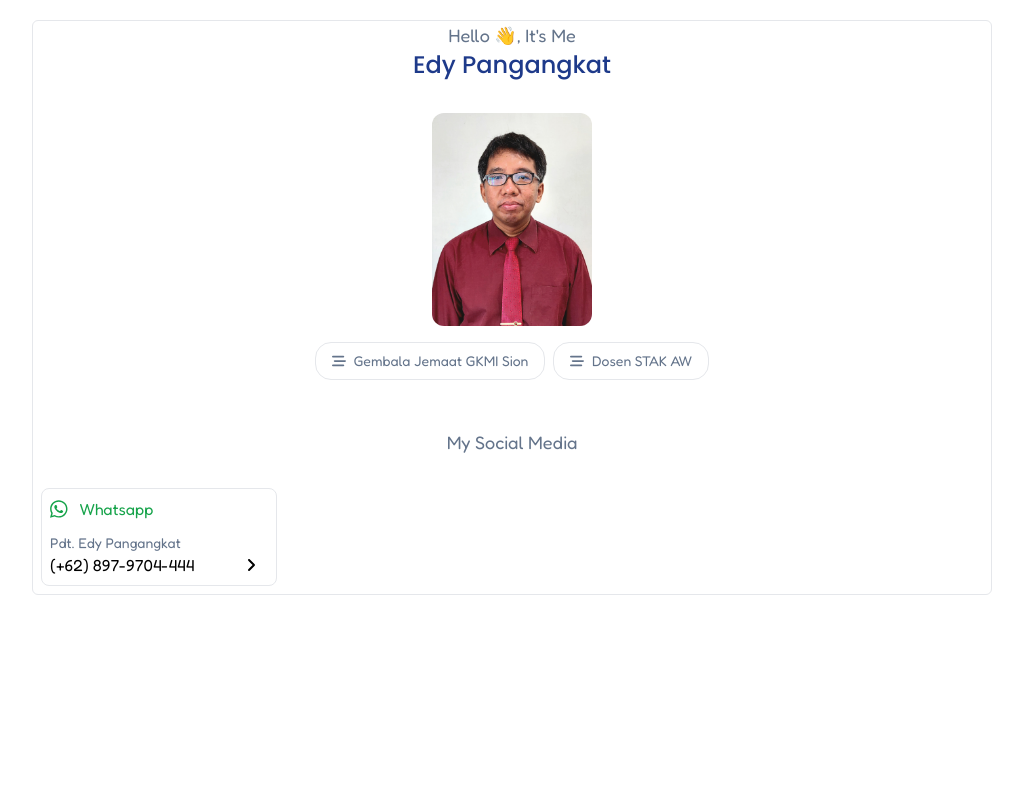
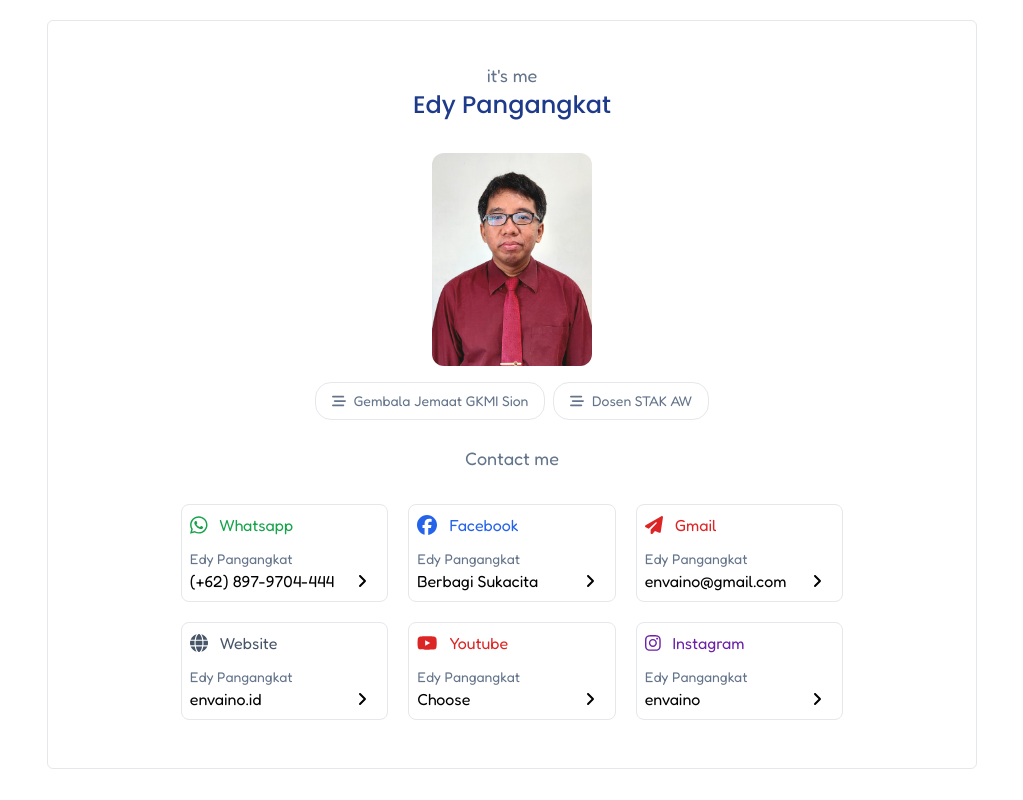
Before and after one commit to myoshuu/envaino_portfolio, a Vue app: page / in a window 1280 px wide. Shown: the whole page, without its empty margins (128-1151 px from the left). Built offline with nearby package versions, Linux system fonts and the light colour scheme.

Commit message:
Modal not Complete

```diff
--- a/src/App.vue
+++ b/src/App.vue
@@ -1,11 +1,12 @@
 <template>
-  <div class="flex justify-center align-center">
+  <div class="flex justify-center align-center mx-5 my-5">
+    <div class="overlay"></div>
     <!-- <p class="uppercase text-xs p-2 text-slate-400">Pdt. Edy Pangangkat</p> -->
-    <section class="mt-5 border rounded-md w-3/4">
+    <section class="border rounded-md p-10 w-3/4">
       <!-- Header -->
       <header>
-        <div class="title text-lg text-slate-500 text-center">
-          Hello 👋, It's Me
+        <div class="title text-lg text-slate-500 text-center lowercase">
+          It's Me
         </div>
         <p class="sub-title text-2xl text-center text-blue-900 font-medium">
           Edy Pangangkat
@@ -26,28 +27,227 @@
       </div>
 
       <!-- Medsos -->
-      <div class="contact">
-        <div class="title text-lg text-slate-500 mt-12 mb-6 text-center">
-          My Social Media
+      <div class="contact flex flex-col justify-center items-center">
+        <div class="title text-lg text-slate-500 my-6 text-center">
+          Contact me
         </div>
-        <div class="content p-2">
-          <Card icon="whatsapp" />
+        <div class="content p-2 grid grid-cols-3 gap-5 w-4/5">
+          <!-- Whatsapp -->
+          <div
+            class="
+              border
+              rounded-lg
+              hover:border-green-400
+              transition-colors
+              p-2
+            "
+          >
+            <a
+              class=""
+              href="https://api.whatsapp.com/send?phone=https://api.whatsapp.com/send?phone=https://wa.me/628979704444"
+            >
+              <div class="card-title flex items-center">
+                <fa
+                  :icon="['fab', 'whatsapp']"
+                  class="text-xl text-green-600"
+                />
+                <p class="ml-3 text-green-600">Whatsapp</p>
+              </div>
+              <div class="card-content mt-3">
+                <p class="text-sm text-slate-500">Edy Pangangkat</p>
+
+                <div class="sub-content flex justify-between items-center">
+                  <span>(+62) 897-9704-444</span>
+                  <fa :icon="['fas', 'angle-right']" class="mr-3" />
+                </div>
+              </div>
+            </a>
+          </div>
+
+          <!-- Facebook -->
+          <div
+            class="
+              border
+              rounded-lg
+              p-2
+              hover:border-blue-400
+              transition-colors
+            "
+          >
+            <a href="https://facebook.com/edy.pangangkat">
+              <div class="card-title flex items-center">
+                <fa :icon="['fab', 'facebook']" class="text-xl text-blue-600" />
+                <p class="ml-3 text-blue-600">Facebook</p>
+              </div>
+              <div class="card-content mt-3">
+                <p class="text-sm text-slate-500">Edy Pangangkat</p>
+
+                <div class="sub-content flex justify-between items-center">
+                  <span>Berbagi Sukacita</span>
+                  <fa :icon="['fas', 'angle-right']" class="mr-3" />
+                </div>
+              </div>
+            </a>
+          </div>
+
+          <!-- Email -->
+          <div
+            class="border rounded-lg p-2 hover:border-red-400 transition-colors"
+          >
+            <a href="mailto: envaino@gmail.com">
+              <div class="card-title flex items-center">
+                <fa
+                  :icon="['fas', 'paper-plane']"
+                  class="text-lg text-red-600"
+                />
+                <p class="ml-3 text-red-600">Gmail</p>
+              </div>
+              <div class="card-content mt-3">
+                <p class="text-sm text-slate-500">Edy Pangangkat</p>
+
+                <div class="sub-content flex justify-between items-center">
+                  <span>envaino@gmail.com</span>
+                  <fa :icon="['fas', 'angle-right']" class="mr-3" />
+                </div>
+              </div>
+            </a>
+          </div>
+
+          <!-- Website -->
+          <div
+            class="
+              border
+              rounded-lg
+              p-2
+              hover:border-slate-400
+              transition-colors
+            "
+          >
+            <a href="https://envaino.id">
+              <div class="card-title flex items-center">
+                <fa :icon="['fas', 'globe']" class="text-lg text-slate-600" />
+                <p class="ml-3 text-slate-600">Website</p>
+              </div>
+              <div class="card-content mt-3">
+                <p class="text-sm text-slate-500">Edy Pangangkat</p>
+
+                <div class="sub-content flex justify-between items-center">
+                  <span>envaino.id</span>
+                  <fa :icon="['fas', 'angle-right']" class="mr-3" />
+                </div>
+              </div>
+            </a>
+          </div>
+
+          <!-- Youtube -->
+          <div
+            class="
+              border
+              rounded-lg
+              p-2
+              hover:border-red-400
+              transition-colors
+              cursor-pointer
+            "
+            @click="show"
+          >
+            <div class="card-title flex items-center">
+              <fa :icon="['fab', 'youtube']" class="text-lg text-red-600" />
+              <p class="ml-3 text-red-600">Youtube</p>
+            </div>
+            <div class="card-content mt-3">
+              <p class="text-sm text-slate-500">Edy Pangangkat</p>
+
+              <div class="sub-content flex justify-between items-center">
+                <span>Choose</span>
+                <fa :icon="['fas', 'angle-right']" class="mr-3" />
+              </div>
+            </div>
+          </div>
+
+          <!-- Instagram -->
+          <div
+            class="
+              border
+              rounded-lg
+              p-2
+              hover:border-purple-400
+              transition-colors
+            "
+          >
+            <a href="https://www.instagram.com/envaino/">
+              <div class="card-title flex items-center">
+                <fa
+                  :icon="['fab', 'instagram']"
+                  class="text-lg text-purple-800"
+                />
+                <p class="ml-3 text-purple-800">Instagram</p>
+              </div>
+              <div class="card-content mt-3">
+                <p class="text-sm text-slate-500">Edy Pangangkat</p>
+
+                <div class="sub-content flex justify-between items-center">
+                  <span>envaino</span>
+                  <fa :icon="['fas', 'angle-right']" class="mr-3" />
+                </div>
+              </div>
+            </a>
+          </div>
         </div>
       </div>
     </section>
+
+    <!-- Modal -->
+    <div
+      class="
+        modal
+        bg-white
+        w-1/5
+        py-1
+        px-3
+        border
+        rounded-xl
+        flex flex-col
+        justify-evenly
+      "
+      id="modal"
+    >
+      <div class="title mb-2 flex items-center justify-between">
+        <p>Choose The Channel</p>
+        <fa
+          class="hover:text-red-700 cursor-pointer"
+          :icon="['fas', 'times']"
+        />
+      </div>
+
+      <!-- Button -->
+      <a href="https://youtube/c/envaino">
+        <div class="border py-5 rounded-xl hover:border-red-300">
+          <p class="text-center">envaino</p>
+        </div>
+      </a>
+      <a href="https://youtube/c/envaino">
+        <div class="border py-5 rounded-xl hover:border-red-300">
+          <p class="text-center">envaino.id</p>
+        </div>
+      </a>
+    </div>
   </div>
 </template>
 
 <script>
 // Components
 import SkillCard from "@/components/SkillCard.vue";
-import Card from "@/components/Card.vue";
 
 export default {
   name: "App",
   components: {
     SkillCard,
-    Card,
+  },
+  methods: {
+    modal() {
+      let modal = document.getElementById("modal");
+    },
   },
 };
 </script>
@@ -68,4 +268,37 @@ body {
 p.sub-title {
   font-family: "Poppins";
 }
+
+.modal {
+  position: fixed;
+  z-index: 2;
+  top: 50%;
+  left: 50%;
+  transform: translate(-50%, -50%) scale(0);
+  width: 250px;
+  height: 215px;
+  z-index: 2;
+  background: white;
+  box-shadow: 2px 3px 10px rgba(0, 0, 0, 0.15);
+  transition: 150ms cubic-bezier(0.165, 0.84, 0.44, 1);
+}
+
+.overlay {
+  position: fixed;
+  display: none;
+  background: rgba(0, 0, 0, 0.15);
+  top: 0;
+  z-index: 1;
+  left: 0;
+  width: 100vw;
+  height: 100vh;
+}
+
+.modal.active .overlay {
+  display: block;
+}
+
+.modal.active {
+  transform: scale(1);
+}
 </style>
--- a/src/components/Card.vue
+++ b/src/components/Card.vue
@@ -1,29 +1,10 @@
-<template>
-  <a
-    href="https://api.whatsapp.com/send?phone=https://api.whatsapp.com/send?phone=https://wa.me/628979704444"
-  >
-    <div class="border rounded-lg w-1/4 p-2">
-      <div class="card-title flex items-center">
-        <fa :icon="['fab', 'whatsapp']" class="text-xl text-green-600" />
-        <p class="ml-3 text-green-600">Whatsapp</p>
-      </div>
-      <div class="card-content mt-3">
-        <p class="text-sm text-slate-500">Pdt. Edy Pangangkat</p>
-
-        <div class="sub-content flex justify-between items-center">
-          <span>(+62) 897-9704-444</span>
-          <fa :icon="['fas', 'angle-right']" class="mr-3" />
-        </div>
-      </div>
-    </div>
-  </a>
-</template>
+<template></template>
 
 <script>
 export default {
   name: "Card",
   props: {
-    icon: null,
+    icon: [],
   },
 };
 </script>
```
